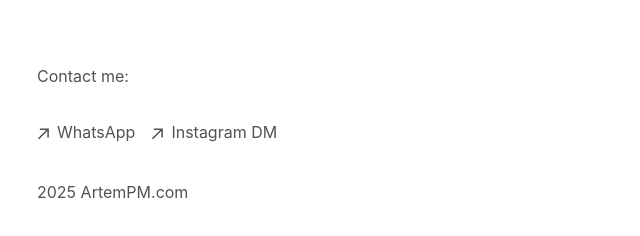
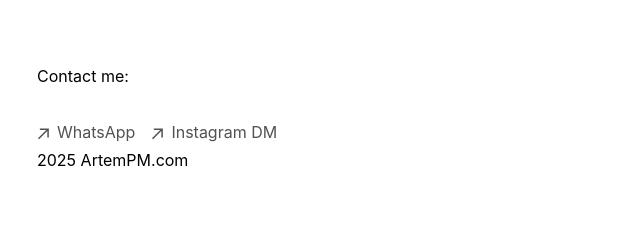
Before and after one commit to z97/my-cv, a Next.js app: page / in a window 1280 px wide. Shown: the part 660-896 px from the top of the page, without its empty margins (315-955 px from the left). Built offline with nearby package versions, Linux system fonts and the light colour scheme.

Commit message:
Update footer.tsx

```diff
--- a/app/components/footer.tsx
+++ b/app/components/footer.tsx
@@ -18,13 +18,13 @@ function ArrowIcon() {
 export default function Footer() {
   return (
     <footer className="mb-16">
-      <p className="mt-8 text-neutral-600 dark:text-neutral-300">
+      <p className="mt-8 font-normal">
       Contact me:
       </p>
       <ul className="font-sm mt-8 flex flex-col space-x-0 space-y-2 text-neutral-600 md:flex-row md:space-x-4 md:space-y-0 dark:text-neutral-300">
         <li>
           <a
-            className="flex items-center transition-all hover:text-neutral-800 dark:hover:text-neutral-100"
+            className="flex items-center transition-all hover:font-normal dark:hover:font-bold"
             rel="noopener noreferrer"
             target="_blank"
             href="https://wa.me/972559226888"
@@ -35,7 +35,7 @@ export default function Footer() {
         </li>
         <li>
           <a
-            className="flex items-center transition-all hover:text-neutral-800 dark:hover:text-neutral-100"
+            className="flex items-center transition-all hover:font-normal dark:hover:font-bold"
             rel="noopener noreferrer"
             target="_blank"
             href="https://www.instagram.com/artem.klibaner/"
@@ -45,7 +45,7 @@ export default function Footer() {
           </a>
         </li>
       </ul>
-      <p className="mt-8 text-neutral-600 dark:text-neutral-300">
+      <p className="font-normal">
         {new Date().getFullYear()} ArtemPM.com
       </p>
     </footer>
```
